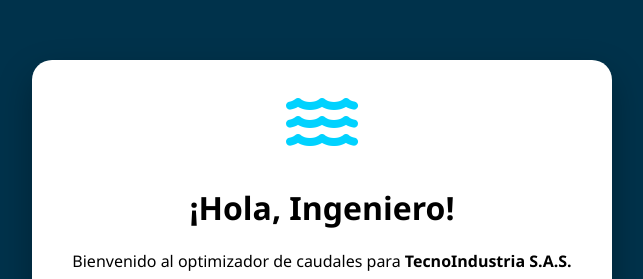
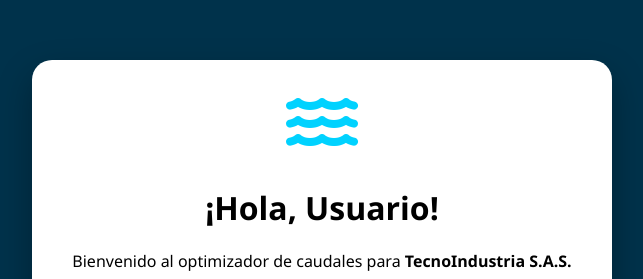
Before and after one commit to nicolasgilsanchezremoto/solucion-tecnologica-fisica, a plain HTML site: page index.html in a window 1280 px wide. Shown: the part 157-436 px from the top of the page, without its empty margins (318-961 px from the left). Drawn offline with Linux system fonts and the light colour scheme.

Commit message:
Fix user greeting in welcome screen

```diff
--- a/index.html
+++ b/index.html
@@ -12,7 +12,7 @@
     <div id="welcome-screen" class="overlay">
         <div class="welcome-box">
             <i class="fas fa-water wave-icon"></i>
-            <h1 id="greeting">¡Hola, Ingeniero!</h1>
+            <h1 id="greeting">¡Hola, Usuario!</h1>
             <p>Bienvenido al optimizador de caudales para <strong>TecnoIndustria S.A.S.</strong></p>
             <input type="text" id="userName" placeholder="¿Cuál es tu nombre?">
             <button onclick="startApp()">Ingresar al Sistema</button>
```
